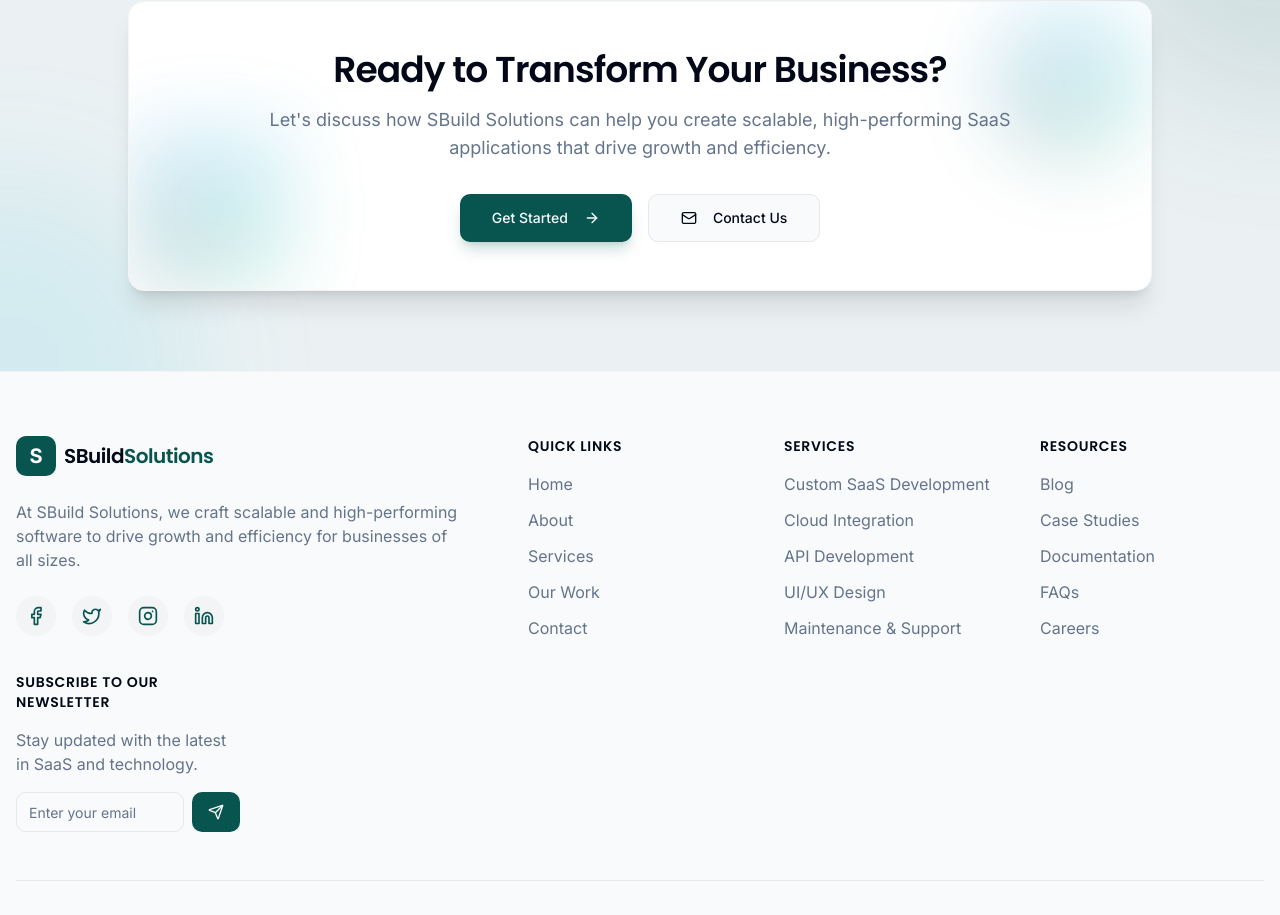
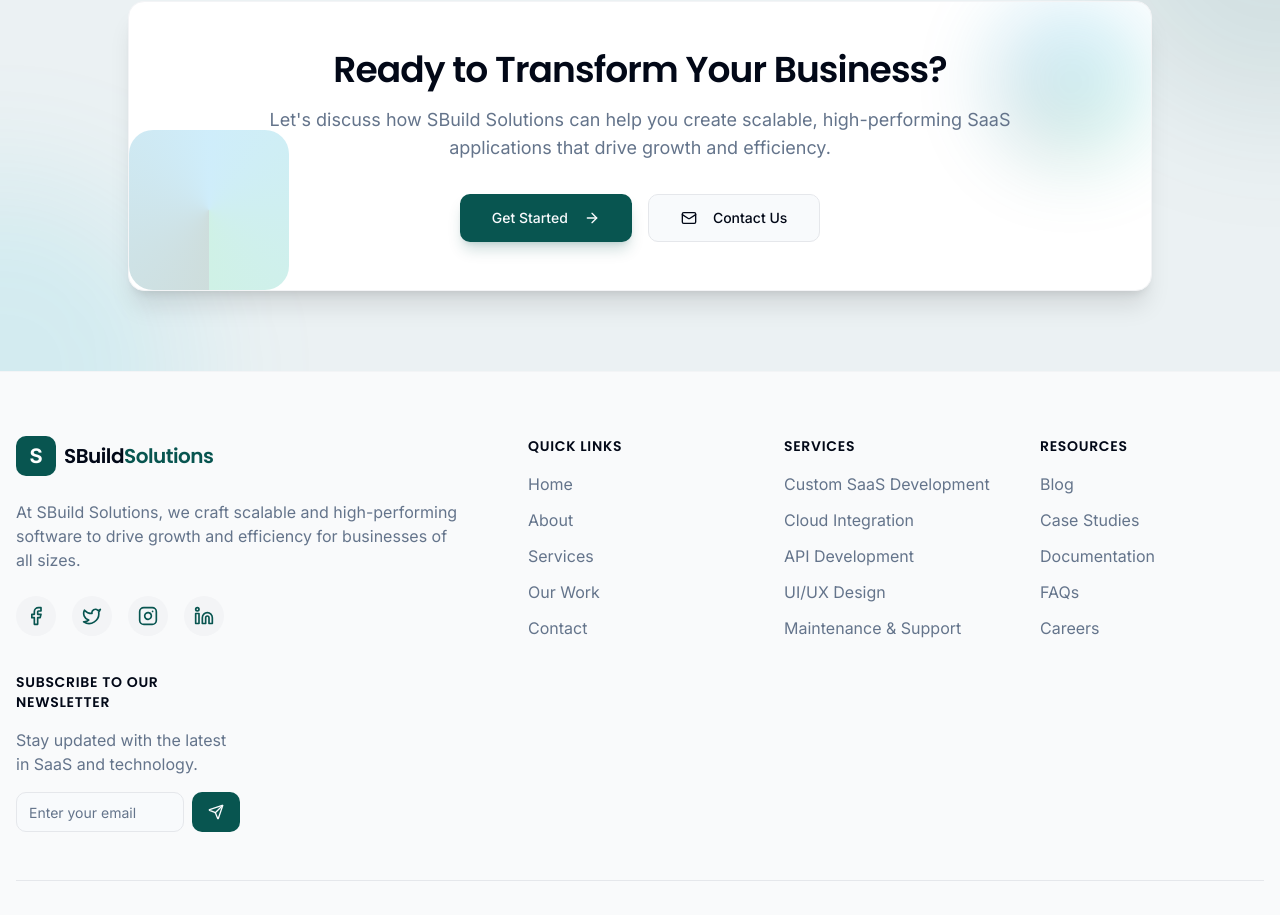
Before and after one commit to techpepson/sbuild-website, a React (Vite) app: page /work in a window 1280 px wide. Shown: the part 3100-4015 px from the top of the page. Built offline with nearby package versions, Linux system fonts and the light colour scheme.

Commit message:
Visual edit in Lovable
Edited UI in Lovable

```diff
--- a/src/components/CallToAction.tsx
+++ b/src/components/CallToAction.tsx
@@ -19,7 +19,7 @@ const CallToAction = () => {
         <div className={cn("bg-white p-8 md:p-12 rounded-2xl shadow-xl relative overflow-hidden border border-gray-100 max-w-5xl mx-auto", "transition-all duration-700 transform", inView ? "opacity-100 translate-y-0" : "opacity-0 translate-y-10")}>
           {/* Decorative elements */}
           <div className="absolute top-0 right-0 w-40 h-40 bg-gradient-conic rounded-full opacity-20 blur-2xl -z-10"></div>
-          <div className="absolute bottom-0 left-0 w-40 h-40 bg-gradient-conic opacity-20 blur-2xl -z-10 rounded-3xl"></div>
+          <div className="absolute bottom-0 left-0 w-40 h-40 bg-gradient-conic opacity-20 blur-medium -z-10 rounded-3xl"></div>
 
           <div className="relative z-10">
             <div className="text-center max-w-3xl mx-auto mb-8">
```
